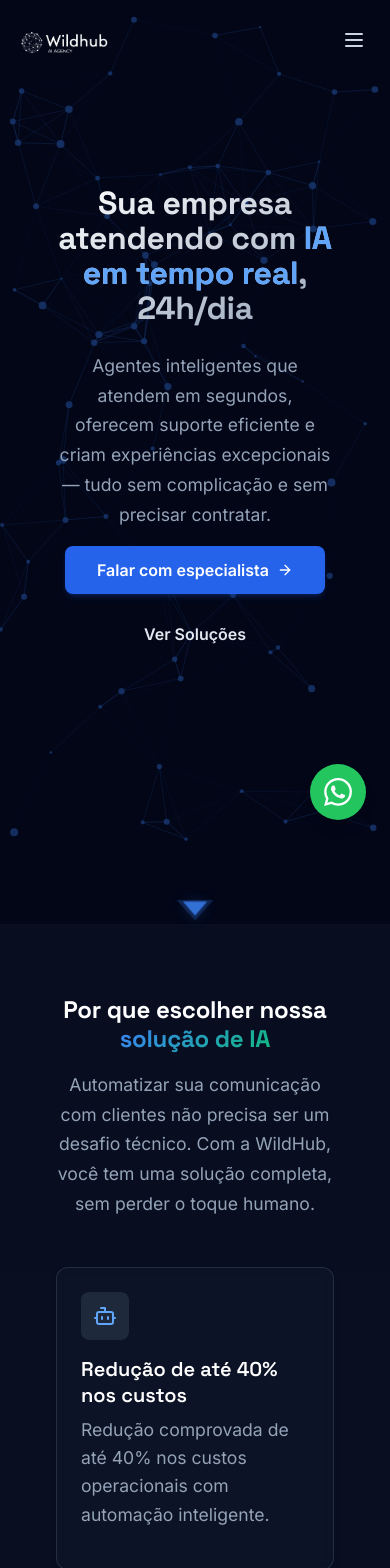
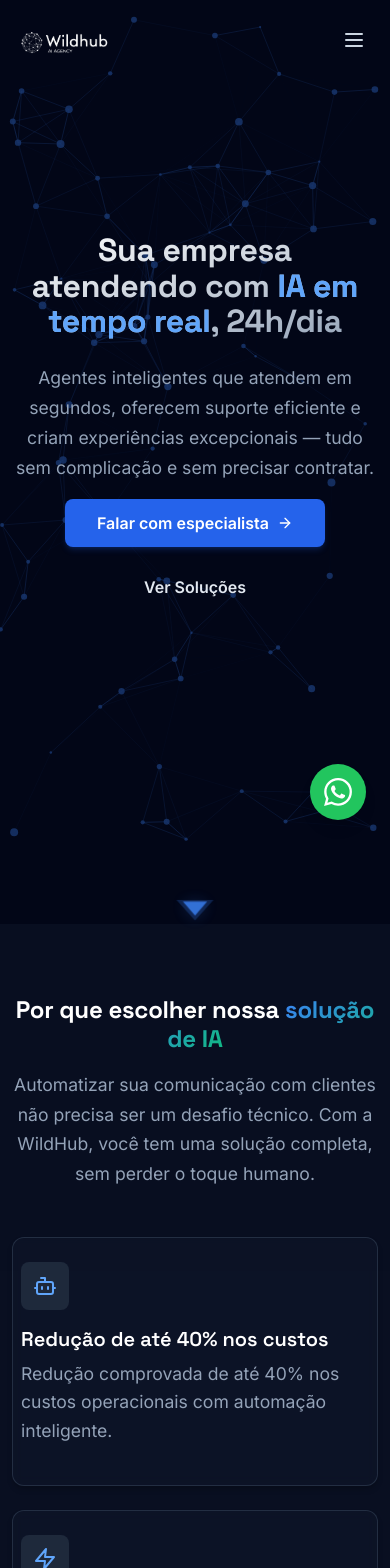
Before and after one commit to samuelwildary2025/wildhub-site, a React (Vite) app: page / in a window 390 px wide. Shown: the top 1568 px of the page. Built offline with nearby package versions, Linux system fonts and the light colour scheme.

Commit message:
Update index.css

```diff
--- a/src/index.css
+++ b/src/index.css
@@ -276,6 +276,17 @@ body {
     font-size: 16px;
   }
 
+  .page-container,
+  .section-padding,
+  .section-padding-lg {
+    padding-left: 6px !important;
+    padding-right: 6px !important;
+  }
+  .container {
+    padding-left: 6px !important;
+    padding-right: 6px !important;
+  }
+
   .page-container {
     padding-top: 5rem;
     padding-bottom: 2rem;
@@ -295,6 +306,17 @@ body {
     padding: 1.5rem;
     background: rgba(15, 23, 42, 0.8);
     border: 1px solid rgba(148, 163, 184, 0.2);
+  }
+
+  /* Adiciona margem mínima nos cards no mobile */
+  .card-modern,
+  .card-feature,
+  .card-service,
+  .card-compact {
+    margin-left: 0 !important;
+    margin-right: 0 !important;
+    padding-left: 0.5rem !important;
+    padding-right: 0.5rem !important;
   }
 
   .text-hero {
```
